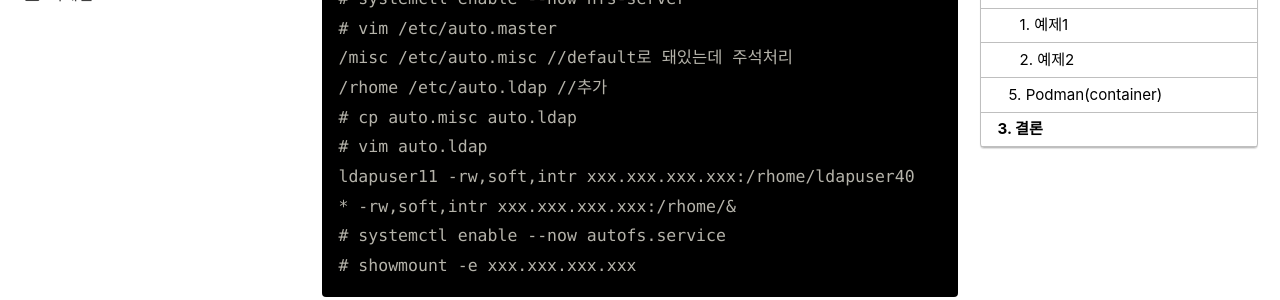
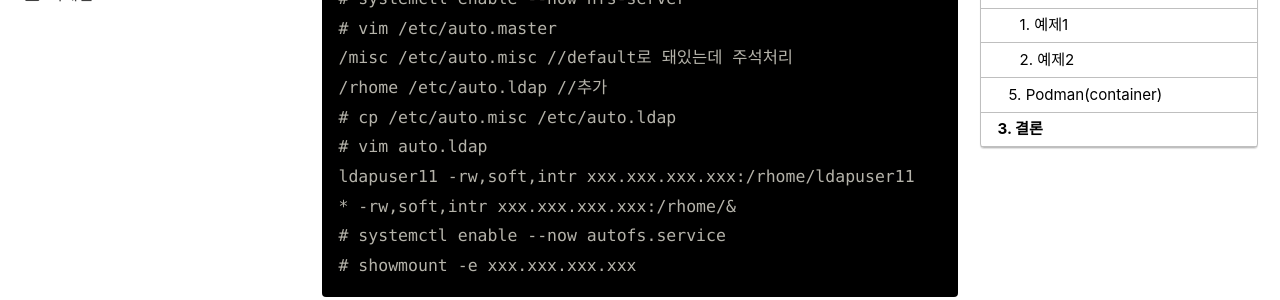
Before and after one commit to holeman4110/holeman4110.github.io, a Jekyll site: the page built from _posts/2023-02-18-rhcsa3.md, in a window 1280 px wide and 900 px high, scrolled down 3745 px. Shown: the part 390-690 px from the top of the window. Built offline with Jekyll 4.4.1, drawn with Linux system fonts in a browser that asks for light colours; cached includes are drawn as plain includes; a script bundle is joined from its source files by our own code; comment, search, counter and statistics services are not loaded; some of the changed text lies outside the part shown.

Commit message:
Update 2023-02-18-rhcsa3.md

```diff
--- a/_posts/2023-02-18-rhcsa3.md
+++ b/_posts/2023-02-18-rhcsa3.md
@@ -142,9 +142,9 @@ Configure autofs to make sure after login successfully, it has the home director
 # vim /etc/auto.master
 /misc /etc/auto.misc //default로 돼있는데 주석처리
 /rhome /etc/auto.ldap //추가
-# cp auto.misc auto.ldap
+# cp /etc/auto.misc /etc/auto.ldap
 # vim auto.ldap
-ldapuser11 -rw,soft,intr xxx.xxx.xxx.xxx:/rhome/ldapuser40
+ldapuser11 -rw,soft,intr xxx.xxx.xxx.xxx:/rhome/ldapuser11
 * -rw,soft,intr xxx.xxx.xxx.xxx:/rhome/&
 # systemctl enable --now autofs.service
 # showmount -e xxx.xxx.xxx.xxx
```
